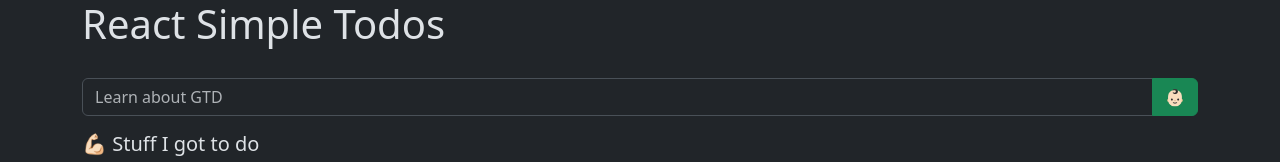
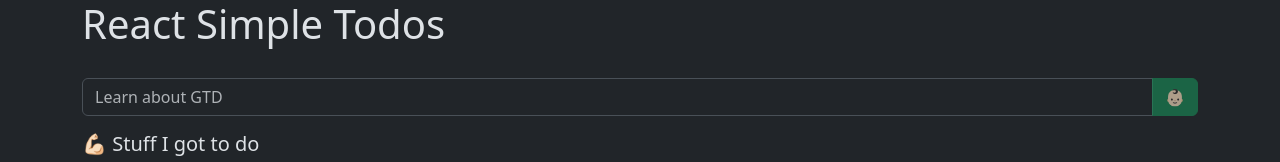
Before and after one commit to drblue/fed23-javascript-2, a React (Vite) app in the folder 02-react-simple-todos/: page / in a window 1280 px wide. Shown: the top 162 px of the page. Built offline with nearby package versions, Linux system fonts and the light colour scheme.

Commit message:
Prevent todos with less than 3 chars to be created. Also trim any whitespaces.

```diff
--- a/02-react-simple-todos/src/components/AddNewTodoForm.tsx
+++ b/02-react-simple-todos/src/components/AddNewTodoForm.tsx
@@ -15,7 +15,7 @@ const AddNewTodoForm: React.FC<AddNewTodoFormProps> = ({ onAddTodo, todos }) =>
 		// create a new todo
 		const newTodo = {
 			id: Math.max(0, ...todos.map(todo => todo.id)) + 1,
-			title: inputNewTodoTitle,
+			title: inputNewTodoTitle.trim(),
 			completed: false,
 		}
 
@@ -39,7 +39,11 @@ const AddNewTodoForm: React.FC<AddNewTodoFormProps> = ({ onAddTodo, todos }) =>
 					value={inputNewTodoTitle}
 				/>
 
-				<button className="btn btn-success" type="submit">👶🏻</button>
+				<button
+					className="btn btn-success"
+					disabled={inputNewTodoTitle.trim().length < 3}
+					type="submit"
+				>👶🏻</button>
 			</div>
 		</form>
 	)
```
